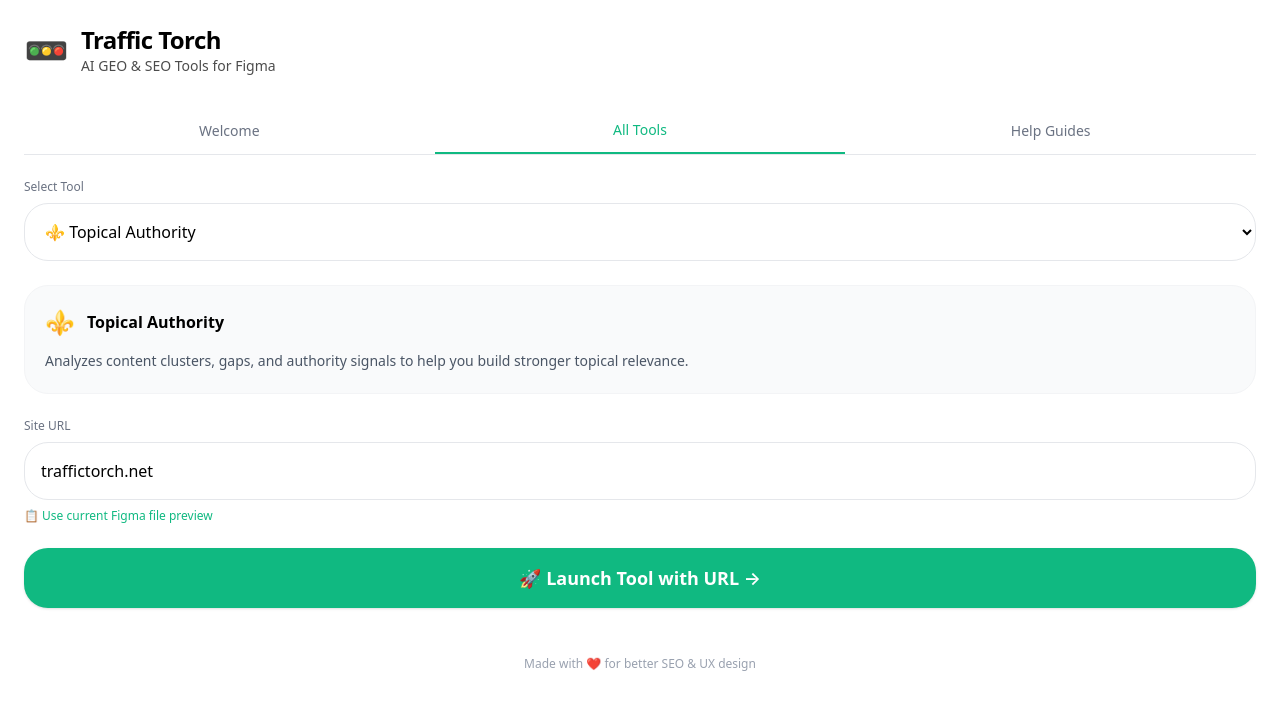
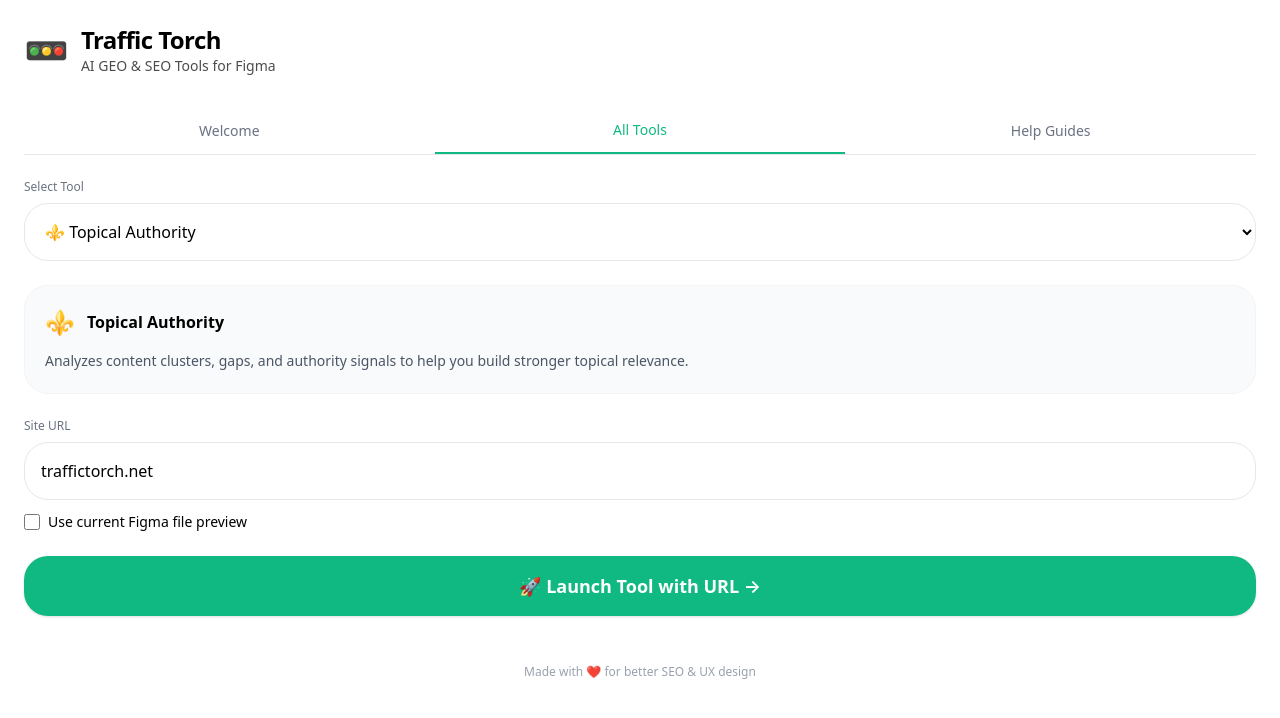
Before and after one commit to traffictorch/traffic-torch-figma-plugin, a React (Vite) app: page / in a window 1280 px wide. Shown: the top 718 px of the page. Built offline with nearby package versions, Linux system fonts and the light colour scheme.

Commit message:
feat: real checkbox for Figma preview + improved layout

```diff
--- a/src/App.tsx
+++ b/src/App.tsx
@@ -25,6 +25,7 @@
   const [selectedTool, setSelectedTool] = useState(tools[0]);
   const [siteUrl, setSiteUrl] = useState('traffictorch.net');
   const [figmaUrl, setFigmaUrl] = useState('');
+  const [useFigmaPreview, setUseFigmaPreview] = useState(false);
 
   useEffect(() => {
     window.parent.postMessage({ type: 'GET_FIGMA_FILE_URL' }, '*');
@@ -34,6 +35,13 @@
       }
     });
   }, []);
+
+  // Auto-fill when checkbox is checked
+  useEffect(() => {
+    if (useFigmaPreview && figmaUrl) {
+      setSiteUrl(figmaUrl);
+    }
+  }, [useFigmaPreview, figmaUrl]);
 
   const launchTool = () => {
     const fullUrl = siteUrl
@@ -113,12 +121,16 @@
               className="w-full p-4 bg-white dark:bg-gray-800 border border-gray-200 dark:border-gray-700 rounded-3xl focus:outline-none focus:border-[#10b981]"
               placeholder="traffictorch.net"
             />
-            <button
-              onClick={() => setSiteUrl(figmaUrl || 'traffictorch.net')}
-              className="text-xs mt-2 text-[#10b981] hover:underline block"
-            >
-              📋 Use current Figma file preview
-            </button>
+
+            <label className="flex items-center gap-2 mt-3 text-sm cursor-pointer">
+              <input
+                type="checkbox"
+                checked={useFigmaPreview}
+                onChange={(e) => setUseFigmaPreview(e.target.checked)}
+                className="w-4 h-4 accent-[#10b981]"
+              />
+              <span>Use current Figma file preview</span>
+            </label>
           </div>
 
           <button
```
